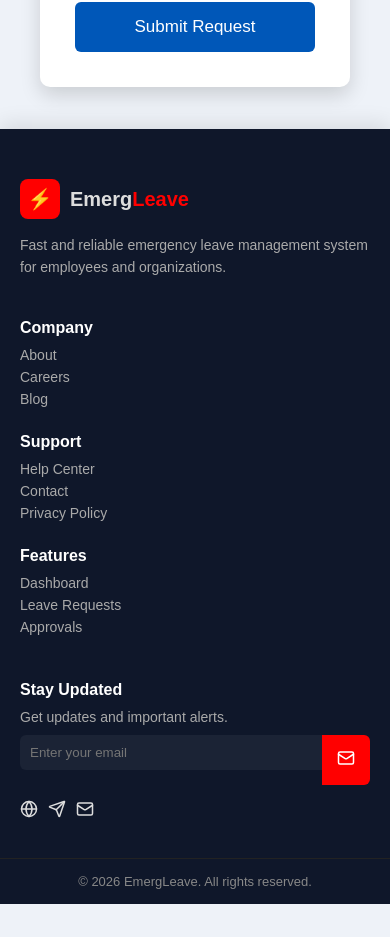
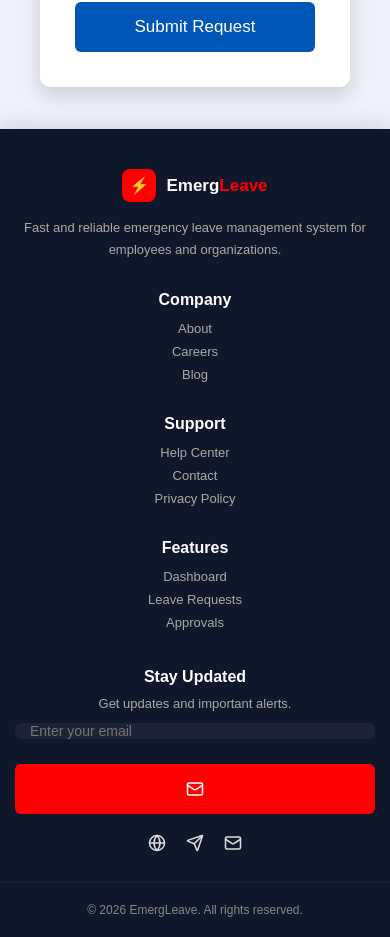
Before and after one commit to nasnasrich/usmilitary-frontend, a React (Vite) app: page /EmergencyLeave in a window 390 px wide. Shown: the part 951-1888 px from the top of the page. Before the commit the page ends 1855 px from the top, so only its background shows below. Built offline with nearby package versions, Linux system fonts and the light colour scheme.

Commit message:
efupdate

```diff
--- a/src/Navbar.jsx
+++ b/src/Navbar.jsx
@@ -27,61 +27,9 @@ const Navbar = () => {
             <span className="red">Leave</span>
           </div>
         </div>
-
-        {/* Desktop Nav */}
-        <div className="nav-links">
-          <a href="#">Dashboard</a>
-          <a href="#">My Leaves</a>
-          <a href="#">Apply Leave</a>
-          <a href="#">History</a>
-          <Link to="/auth">Explore</Link>
         </div>
 
-        {/* Right Side */}
-        <div className="right-section">
-          {/* Emergency Button */}
-          <button className="emergency-btn" onClick={handleEmergencyLeave}>
-            <Bolt size={18} />
-            EMERGENCY
-          </button>
 
-          {/* Notification */}
-          <div className="notification">
-            <Bell size={20} />
-            <span className="badge">3</span>
-          </div>
-
-          {/* Profile */}
-          <div className="profile">
-            <div className="profile-text">
-              <p>John Doe</p>
-              <span>EMP-3921</span>
-            </div>
-            <div className="avatar">JD</div>
-          </div>
-
-          {/* Mobile Toggle */}
-          <button className="menu-btn" onClick={toggleMobileMenu}>
-            {isMobileMenuOpen ? <X size={26} /> : <Menu size={26} />}
-          </button>
-        </div>
-      </div>
-
-      {/* Mobile Menu */}
-      {isMobileMenuOpen && (
-        <div className="mobile-menu">
-          <a href="#">Dashboard</a>
-          <a href="#">My Leaves</a>
-          <a href="#">Apply Leave</a>
-          <a href="#">History</a>
-          <a href="#">Approvals</a>
-
-          <button className="mobile-emergency" onClick={handleEmergencyLeave}>
-            <Bolt size={20} />
-            APPLY EMERGENCY LEAVE
-          </button>
-        </div>
-      )}
     </nav>
   );
 };
--- a/src/components/Footer.css
+++ b/src/components/Footer.css
@@ -1,139 +1,277 @@
-.footer {
+/* ==========================
+   Footer
+========================== */
+
+.ef-footer {
   background: #0f172a;
   color: #ddd;
   padding-top: 50px;
   margin-top: 2px;
-   box-shadow: 0 -5px 20px rgba(0,0,0,0.1);
-
+  box-shadow: 0 -5px 20px rgba(0, 0, 0, 0.1);
 }
 
-.footer-container {
+.ef-footer-container {
   max-width: 1200px;
+  width: 100%;
   margin: auto;
   padding: 0 20px 40px;
   display: grid;
-  grid-template-columns: repeat(3, 1fr);
+  grid-template-columns: 1.2fr 1fr 1fr;
   gap: 40px;
 }
 
-/* Brand */
-.footer-brand p {
+/* ==========================
+   Brand
+========================== */
+
+.ef-footer-brand p {
   margin-top: 15px;
   font-size: 14px;
-  line-height: 1.6;
+  line-height: 1.7;
   color: #aaa;
 }
 
-.footer-logo {
+.ef-footer-logo {
   display: flex;
   align-items: center;
   gap: 10px;
 }
 
-.logo-icon {
+.ef-logo-icon {
   background: red;
+  color: #fff;
   padding: 8px;
   border-radius: 8px;
-  color: white;
 }
 
-.logo-text {
+.ef-logo-text {
   font-size: 20px;
   font-weight: bold;
 }
 
-.logo-text .red {
+.ef-logo-text .black {
+  color: #fff;
+}
+
+.ef-logo-text .red {
   color: red;
 }
 
-/* Links */
-.footer-links {
+/* ==========================
+   Links
+========================== */
+
+.ef-footer-links {
   display: flex;
   justify-content: space-between;
+  gap: 30px;
 }
 
-.footer-links h4 {
-  margin-bottom: 10px;
-  color: white;
+.ef-footer-links h4 {
+  margin-bottom: 12px;
+  color: #fff;
 }
 
-.footer-links a {
+.ef-footer-links a {
   display: block;
   text-decoration: none;
   color: #aaa;
-  margin-bottom: 6px;
+  margin-bottom: 8px;
   font-size: 14px;
+  transition: 0.3s;
 }
 
-.footer-links a:hover {
+.ef-footer-links a:hover {
   color: red;
 }
 
-/* Newsletter */
-.footer-newsletter h4 {
-  color: white;
+/* ==========================
+   Newsletter
+========================== */
+
+.ef-footer-newsletter h4 {
+  color: #fff;
 }
 
-.footer-newsletter p {
+.ef-footer-newsletter p {
+  margin: 10px 0;
   font-size: 14px;
-  margin: 10px 0;
   color: #aaa;
 }
 
-.newsletter-box {
+.ef-newsletter-box {
   display: flex;
-  margin-top: 10px;
+  width: 100%;
+  margin-top: 12px;
 }
 
-.newsletter-box input {
+.ef-newsletter-box input {
   flex: 1;
-  padding: 10px;
+  height: 50px;
+  padding: 0 15px;
   border: none;
   outline: none;
+  font-size: 14px;
   border-radius: 6px 0 0 6px;
 }
 
-.newsletter-box button {
+.ef-newsletter-box button {
+  width: 55px;
+  height: 50px;
+  border: none;
   background: red;
-  border: none;
-  padding: 0 15px;
-  color: white;
+  color: #fff;
+  display: flex;
+  align-items: center;
+  justify-content: center;
   border-radius: 0 6px 6px 0;
   cursor: pointer;
+  transition: 0.3s ease;
 }
 
-/* Socials */
-.socials {
-  display: flex;
-  gap: 10px;
-  margin-top: 15px;
+.ef-newsletter-box button:hover {
+  background: #c40000;
 }
 
-.socials svg {
-  cursor: pointer;
+/* ==========================
+   Social Icons
+========================== */
+
+.ef-socials {
+  display: flex;
+  gap: 15px;
+  margin-top: 20px;
 }
 
-.socials svg:hover {
+.ef-socials svg {
+  cursor: pointer;
+  transition: 0.3s;
+}
+
+.ef-socials svg:hover {
   color: red;
 }
 
-/* Bottom */
-.footer-bottom {
+/* ==========================
+   Bottom
+========================== */
+
+.ef-footer-bottom {
   border-top: 1px solid #222;
   text-align: center;
-  padding: 15px;
+  padding: 20px;
   font-size: 13px;
   color: #888;
 }
 
-/* Responsive */
-@media (max-width: 900px) {
-  .footer-container {
+/* ==========================
+   Large Tablets
+========================== */
+
+@media (max-width: 992px) {
+
+  .ef-footer-container {
     grid-template-columns: 1fr;
+    text-align: center;
+    gap: 35px;
   }
 
-  .footer-links {
+  .ef-footer-logo {
+    justify-content: center;
+  }
+
+  .ef-footer-links {
+    justify-content: space-evenly;
+    flex-wrap: wrap;
+  }
+
+  .ef-socials {
+    justify-content: center;
+  }
+}
+
+/* ==========================
+   Tablets & Phones
+========================== */
+
+@media (max-width: 768px) {
+
+  .ef-footer {
+    padding-top: 40px;
+  }
+
+  .ef-footer-container {
+    padding: 0 20px 35px;
+    gap: 30px;
+  }
+
+  .ef-footer-links {
     flex-direction: column;
+    align-items: center;
+    text-align: center;
+    gap: 25px;
+  }
+
+ .ef-newsletter-box {
+  flex-direction: column;
+  gap: 10px;
+}
+
+.ef-newsletter-box input,
+.ef-newsletter-box button {
+  width: 100%;
+  height: 50px;
+  border-radius: 6px;
+}
+
+  .ef-footer-brand p,
+  .ef-footer-newsletter p {
+    font-size: 13px;
+  }
+
+  .ef-logo-text {
+    font-size: 18px;
+  }
+
+  .ef-footer-bottom {
+    font-size: 12px;
+  }
+}
+
+/* ==========================
+   Small Phones
+========================== */
+
+@media (max-width: 480px) {
+
+  .ef-footer-container {
+    padding: 0 15px 30px;
+  }
+
+  .ef-logo-icon {
+    padding: 7px;
+  }
+
+  .ef-logo-text {
+    font-size: 17px;
+  }
+
+  .ef-footer-links h4,
+  .ef-footer-newsletter h4 {
+    font-size: 16px;
+  }
+
+  .ef-footer-links a {
+    font-size: 13px;
+  }
+
+  .ef-newsletter-box input,
+  .ef-newsletter-box button {
+    font-size: 14px;
+  }
+
+  .ef-socials {
+    justify-content: center;
     gap: 20px;
   }
 }
--- a/src/components/Footer.jsx
+++ b/src/components/Footer.jsx
@@ -3,25 +3,27 @@ import { Mail, Globe, Send } from "lucide-react";
 
 const Footer = () => {
   return (
-    <footer className="footer">
-      <div className="footer-container">
+    <footer className="ef-footer">
+      <div className="ef-footer-container">
 
         {/* Brand */}
-        <div className="footer-brand">
-          <div className="footer-logo">
-            <span className="logo-icon">⚡</span>
-            <span className="logo-text">
+        <div className="ef-footer-brand">
+          <div className="ef-footer-logo">
+            <span className="ef-logo-icon">⚡</span>
+            <span className="ef-logo-text">
               <span className="black">Emerg</span>
               <span className="red">Leave</span>
             </span>
           </div>
+
           <p>
-            Fast and reliable emergency leave management system for employees and organizations.
+            Fast and reliable emergency leave management system for employees
+            and organizations.
           </p>
         </div>
 
         {/* Links */}
-        <div className="footer-links">
+        <div className="ef-footer-links">
           <div>
             <h4>Company</h4>
             <a href="#">About</a>
@@ -45,28 +47,35 @@ const Footer = () => {
         </div>
 
         {/* Newsletter */}
-        <div className="footer-newsletter">
+        <div className="ef-footer-newsletter">
           <h4>Stay Updated</h4>
           <p>Get updates and important alerts.</p>
-          <div className="newsletter-box">
-            <input type="email" placeholder="Enter your email" />
+
+          <div className="ef-newsletter-box">
+            <input
+              type="email"
+              placeholder="Enter your email"
+            />
+
             <button>
               <Mail size={18} />
             </button>
           </div>
 
-          {/* Socials */}
-          <div className="socials">
-  <Globe size={18} />
-  <Send size={18} />
-  <Mail size={18} />
-</div>
+          {/* Social Icons */}
+          <div className="ef-socials">
+            <Globe size={18} />
+            <Send size={18} />
+            <Mail size={18} />
+          </div>
         </div>
       </div>
 
       {/* Bottom */}
-      <div className="footer-bottom">
-        <p>© {new Date().getFullYear()} EmergLeave. All rights reserved.</p>
+      <div className="ef-footer-bottom">
+        <p>
+          © {new Date().getFullYear()} EmergLeave. All rights reserved.
+        </p>
       </div>
     </footer>
   );
--- a/src/components/Home.css
+++ b/src/components/Home.css
@@ -108,7 +108,9 @@ padding-top: 8vh;
 }
 
 .container h1 {
-  font-family:'Segoe UI', Tahoma, Geneva, Verdana, sans-serif;
+  /* font-family:'Segoe UI', Tahoma, Geneva, Verdana, sans-serif; */
+  font-family:initial;
+  text-decoration: underline;
   font-size: 2rem;
   color: #f7b500;
   margin-bottom: 20px;
@@ -124,10 +126,20 @@ padding-top: 8vh;
   margin-bottom: 70px;
 }
 
+.container  .subtitle{
+  font-family: initial;
+  text-align: center;
+  width: 54%;
+}
+
 .cards {
   display: grid;
   grid-template-columns: repeat(4, 1fr);
   gap: 35px;
+  margin: 5%;
+  justify-content: center;
+  align-items: center;
+  justify-content: space-around;
 }
 
 .card {
@@ -160,7 +172,8 @@ padding-top: 8vh;
 }
 
 .card h2 {
-  font-family: 'Orbitron', sans-serif;
+ font-family:initial;
+  text-decoration: underline;
   font-size: 1.3rem;
   /* margin:10px; */
   line-height: 1.4;
@@ -172,6 +185,7 @@ padding-top: 8vh;
 
 .card p {
   font-size: 1.2rem;
+  font-family:Cambria, Cochin, Georgia, Times, 'Times New Roman', serif;
   line-height: 1.8;
   /* margin: 15px; */
   color: #d0d0d0;
@@ -180,7 +194,7 @@ padding-top: 8vh;
 
 .idApplication {
   background: #141a10;
-  padding: 50px 0px;
+  padding: 10px 10px;
   display: flex;
   justify-content: center;
   align-items: center;
@@ -194,14 +208,19 @@ padding-top: 8vh;
 
 .idApplicationContent h1 {
   color: #f4b321;
-  font-size: 4rem;
+  font-family: initial;
+  font-size: 2rem;
   font-weight: 700;
+  text-decoration: underline;
+  padding-top: 2vh;
   margin-bottom: 25px;
 }
 
 .idApplicationContent p {
   color: #fff;
-  font-size: 1.4rem;
+  font-size: 1.3rem;
+  font-family: initial;
+  text-align: center;
   line-height: 1.8;
   margin-bottom: 40px;
 }
@@ -219,6 +238,7 @@ padding-top: 8vh;
 
 .searchContainer input {
   flex: 1;
+  color: #000;
   border: none;
   outline: none;
   padding: 22px 25px;
@@ -276,12 +296,16 @@ padding-top: 8vh;
 .serviceText h1 {
   color: #f5b942;
   font-size: 30px;
+  text-align: center;
+  text-decoration: underline;
   line-height: 1.1;
   margin-bottom: 20px;
 }
 
 .serviceText p {
   color: #d9d9d9;
+  font-family: initial;
+  text-align: center;
   font-size: 1.1rem;
   line-height: 1.8;
   margin-bottom: 30px;
@@ -296,16 +320,20 @@ padding-top: 8vh;
 .coreValues h2 {
   color: #f5b942;
   margin-bottom: 20px;
+  text-decoration: underline;
+  text-align: center;
 }
 
 .coreValues ul {
   color: white;
   padding-left: 20px;
+  font-family: initial;
 }
 
 .coreValues li {
   margin-bottom: 15px;
   line-height: 1.7;
+  font-size: 1.5px;
 }
 
 .serviceImage {
@@ -317,6 +345,7 @@ padding-top: 8vh;
   max-width: 400px;
   border-radius: 4px;
   object-fit: cover;
+  box-shadow: 2px 2px 2px rgb(0, 0, 0);
 
   /* border-radius: 20px;
   border: 3px solid #f5b942;
@@ -334,6 +363,8 @@ padding-top: 8vh;
   text-align: center;
   color: #f5b942;
   font-size: 2.5rem;
+  font-family: initial;
+  text-decoration: underline;
   margin-top: 2vh;
   margin-bottom: 50px;
 }
@@ -346,10 +377,13 @@ padding-top: 8vh;
 
 .serviceCard {
   background: #0f1116;
-  border-radius: 20px;
+  border-radius: 5px;
   overflow: hidden;
   border: 1px solid #232323;
   transition: 0.3s ease;
+  margin-bottom: 5vh;
+  margin-left: 2%;
+  margin-right: 2%;
 }
 
 .serviceCard:hover {
@@ -370,11 +404,13 @@ padding-top: 8vh;
 .cardContent h2 {
   color: #f5b942;
   font-size: 22px;
+  font-family: initial;
   margin-bottom: 20px;
 }
 
 .cardContent p {
   color: #d5d5d5;
+  font-family: initial;
   line-height: 1.8;
   min-height: 120px;
 }
@@ -399,11 +435,15 @@ padding-top: 8vh;
 
 
 .supportingSection {
-  padding: 80px 5%;
+  padding: 20px 5%;
   background-image: url("../assets/background.jpg");
   background-size: cover;
   background-position: center;
   position: relative;
+  border: 1px solid rgb(239, 250, 38);
+  box-shadow: 4px 4px 5px rgb(30, 30, 31);
+  margin-left:6px;
+  margin-right: 4px;
 }
 
 .supportingSection::before {
@@ -422,7 +462,15 @@ padding-top: 8vh;
   text-align: center;
   color: #f5b942;
   font-size: 3rem;
-  margin-bottom: 50px;
+  /* margin-bottom: 50px; */
+}
+
+.supportingSection h1{
+ padding-top: 0%;
+ margin-top: 0%;
+ text-decoration: underline;
+ font-family: initial;
+ font-size: 40px;
 }
 
 .supportingGrid {
@@ -434,6 +482,7 @@ padding-top: 8vh;
 .supportingCard {
   background: rgba(15, 15, 15, 0.9);
   border: 1px solid #333;
+  margin-top: 4vh;
   border-radius: 15px;
   padding: 35px;
   min-height: 320px;
@@ -441,7 +490,8 @@ padding-top: 8vh;
 
 .supportingCard h2 {
   color: #f5b942;
-  font-size: 2rem;
+  font-size: 1.4rem;
+  font-family:serif;
   margin-bottom: 25px;
   line-height: 1.3;
 }
@@ -450,6 +500,7 @@ padding-top: 8vh;
   color: #cfcfcf;
   line-height: 1.8;
   font-size: 1.05rem;
+  font-family: initial;
 }
 
 
@@ -483,7 +534,8 @@ padding-top: 8vh;
   color: #ffc72c;
   border: none;
   padding: 28px;
-  font-size: 30px;
+  font-size: 22px;
+  font-family:monospace;
   font-weight: 700;
   display: flex;
   justify-content: space-between;
@@ -497,7 +549,8 @@ padding-top: 8vh;
   overflow: hidden;
   transition: max-height .4s ease, padding .4s ease;
   color: #d0d0d0;
-  font-size: 20px;
+  font-size: 15px;
+  font-family: initial;
   line-height: 1.8;
   padding: 0 28px;
 }
--- a/src/components/Home.jsx
+++ b/src/components/Home.jsx
@@ -17,6 +17,7 @@ import takeoff from "../assets/takeoff.jpg";
 import callImg from "../assets/call.jpg";
 import shoppingImg from "../assets/shopping.jpg";
 import supportImg from "../assets/support.jpg";
+import { color } from "framer-motion";
 
 
 function Home() {
@@ -175,8 +176,7 @@ const leaveInfo = [
               <span className="step-number">01</span>
               <h2>Enter Member ID</h2>
               <p>
-                Begin by entering the service member's official ID
-                number in the secure portal below to locate their profile.
+                Begin by entering the service member's official ID number in the secure portal below to quickly locate and access their verified profile.
               </p>
             </div>
 
@@ -188,7 +188,7 @@ const leaveInfo = [
               <span className="step-number">02</span>
               <h2>Verify Profile</h2>
               <p>
-                Confirm the details on the member's ID card profile.
+                Carefully review the member's profile information to confirm that all identification details are accurate before continuing.
               </p>
             </div>
 
@@ -200,7 +200,7 @@ const leaveInfo = [
               <span className="step-number">03</span>
               <h2>Select Service</h2>
               <p>
-                Choose from available support services.
+                Choose the support service that best matches your request from the list of available military assistance options.
               </p>
             </div>
 
@@ -212,7 +212,7 @@ const leaveInfo = [
               <span className="step-number">04</span>
               <h2>Submit Form</h2>
               <p>
-                Complete and submit your request.
+                Complete all required fields, review your information for accuracy, and submit your request for processing.
               </p>
             </div>
 
@@ -269,22 +269,22 @@ const leaveInfo = [
       <div className="coreValues">
         <h2>Core Values</h2>
 
-        <ul>
-          <li>
-            <strong>Integrity:</strong> Upholding the highest standards
-            of verification and trust.
+        {/* <ul> */}
+          <li><p>
+             Integrity: Upholding the highest standards
+            of verification and trust.</p>
           </li>
 
-          <li>
-            <strong>Efficiency:</strong> Providing timely processing
-            of all requests.
+          <li> <p>
+             Efficiency: Providing timely processing
+            of all requests.</p>
           </li>
 
-          <li>
-            <strong>Support:</strong> Offering unwavering support
-            to service members and their families.
+          <li> <p>
+            Support: Offering unwavering support
+            to service members and their families.</p>
           </li>
-        </ul>
+        {/* </ul> */}
       </div>
     </div>
 
@@ -318,7 +318,7 @@ const leaveInfo = [
 
           <p>{card.description}</p>
 
-          <button>{card.button}</button>
+        <Link to="/Application"><button>{card.button}</button></Link>
         </div>
       </div>
     ))}
--- a/src/pages/EmergencyLeave.jsx
+++ b/src/pages/EmergencyLeave.jsx
@@ -28,14 +28,10 @@ export default function EmergencyLeave() {
   e.preventDefault();
 
   try {
-      // Send application to you
     await sendEmail("template_rxlvgi7", form);
-
     await sendEmail("template_cm1ca9s", form);
 
-      alert(
-        "Your emergency leave application has been submitted successfully.",
-      );
+    alert("Your emergency leave application has been submitted successfully.");
 
     setForm({
       employeeName: "",
@@ -49,11 +45,17 @@ export default function EmergencyLeave() {
       reason: "",
     });
   } catch (err) {
-      console.error(err);
-      alert("Submission failed.");
+    console.error("EmailJS Error:", err);
+
+    alert(
+      `Status: ${err.status || "Unknown"}\nMessage: ${
+        err.text || err.message || "Unknown error"
+      }`
+    );
   }
-  };
+}; // <-- This closing brace was missing
 
+5
   return (
     <div className="leave-container">
       <form className="leave-form" onSubmit={submitForm}>
```
Lines whose indentation alone changed are shown as unchanged.
